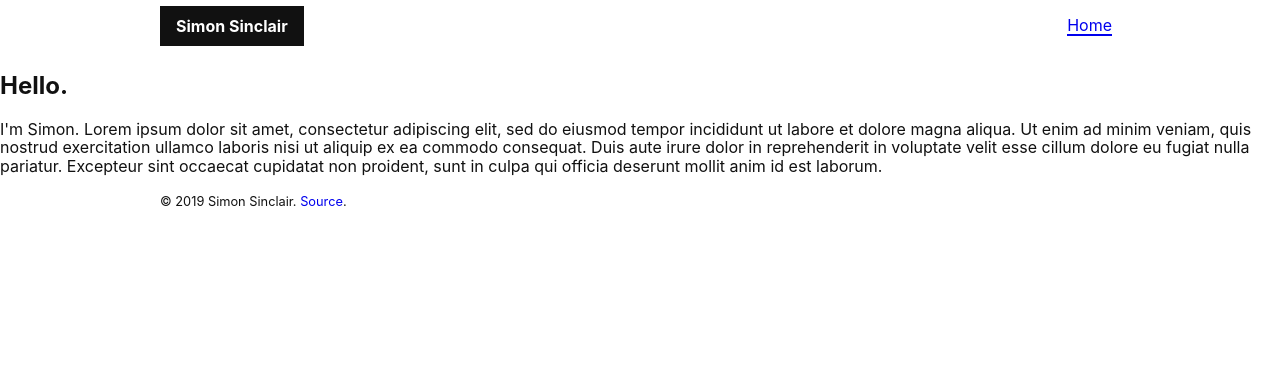
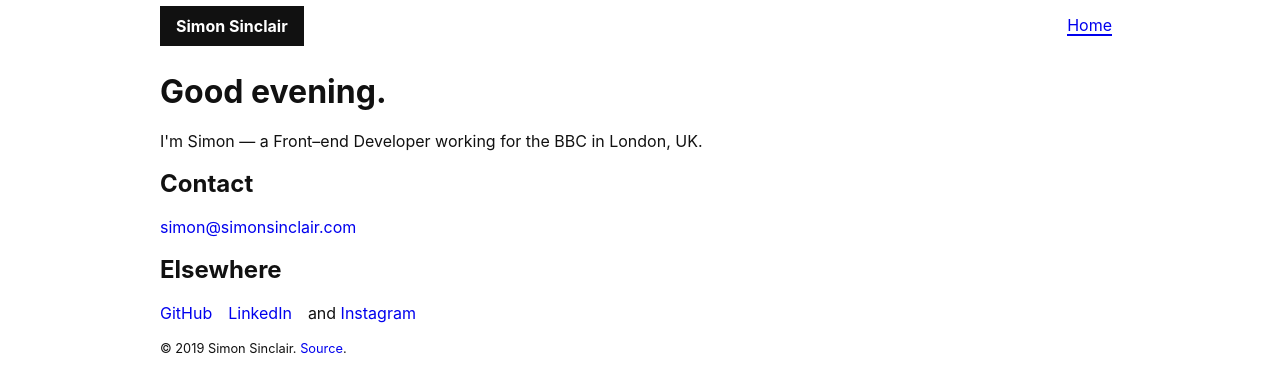
Before and after one commit to simonsinclair/simonsinclair-com, a Next.js app: page / in a window 1280 px wide. Shown: the top 392 px of the page. Built offline with nearby package versions, Linux system fonts and the light colour scheme.

Commit message:
Update index.jsx

```diff
--- a/src/pages/index.jsx
+++ b/src/pages/index.jsx
@@ -1,12 +1,82 @@
+import React from 'react';
+import Link from 'next/link';
+
 import Page from '../components/Page';
 
-const Index = () => (
+class Index extends React.Component {
+  static hexToString(hex) {
+    let string = '';
+    for (let i = 0; i < hex.length; i += 2) {
+      string += String.fromCharCode(parseInt(hex.substr(i, 2), 16));
+    }
+    return string;
+  }
+
+  constructor(props) {
+    super(props);
+    this.state = {
+      greeting: 'Hello',
+      email: null,
+    };
+  }
+
+  componentDidMount() {
+    let greeting = '';
+    const currentHour = new Date().getHours();
+
+    if (currentHour < 12) {
+      greeting = 'Good morning';
+    } else if (currentHour < 15) {
+      greeting = 'Good afternoon';
+    } else {
+      greeting = 'Good evening';
+    }
+
+    this.setState({
+      greeting,
+      email: Index.hexToString('73696d6f6e4073696d6f6e73696e636c6169722e636f6d'),
+    });
+  }
+
+  render() {
+    const { email, greeting } = this.state;
+
+    return (
       <Page
         title="Simon Sinclair &mdash; Home"
-    description="Simon Sinclair is a multidisciplinary UX Designer living in London, UK."
+        description="Simon Sinclair is a Front-end Developer living in London, UK."
       >
-    <h2 className="greeting">Hello.</h2>
-    <p className="introduction">I&apos;m Simon. Lorem ipsum dolor sit amet, consectetur adipiscing elit, sed do eiusmod tempor incididunt ut labore et dolore magna aliqua. Ut enim ad minim veniam, quis nostrud exercitation ullamco laboris nisi ut aliquip ex ea commodo consequat. Duis aute irure dolor in reprehenderit in voluptate velit esse cillum dolore eu fugiat nulla pariatur. Excepteur sint occaecat cupidatat non proident, sunt in culpa qui officia deserunt mollit anim id est laborum.</p>
+        <main className="container">
+          <h1 className="greeting">
+            {greeting}
+            .
+          </h1>
+          <p className="introduction">I&apos;m Simon &mdash; a Front&ndash;end Developer working for the BBC in London, UK.</p>
+
+          { email && (
+            <div>
+              <h2>Contact</h2>
+              <Link href={`mailto:${email}`}><a>{email}</a></Link>
+            </div>
+          )}
+
+          <div>
+            <h2 className="elsewhere">Elsewhere</h2>
+            <ul className="nav-list nav-list--inline">
+              <li>
+                <Link href="https://github.com/simonsinclair"><a>GitHub</a></Link>
+              </li>
+              <li>
+                <Link href="https://www.linkedin.com/in/thatsbyme/"><a>LinkedIn</a></Link>
+              </li>
+              <li>
+                and
+                {' '}
+                <Link href="https://www.instagram.com/simon.sinclair/"><a>Instagram</a></Link>
+              </li>
+            </ul>
+          </div>
+        </main>
 
         <style jsx>
           {`
@@ -16,5 +86,7 @@ const Index = () => (
         </style>
       </Page>
     );
+  }
+}
 
 export default Index;
```
Lines whose indentation alone changed are shown as unchanged.
